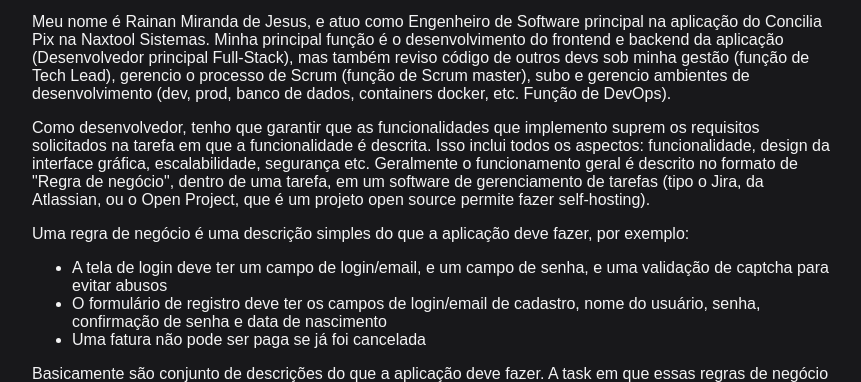
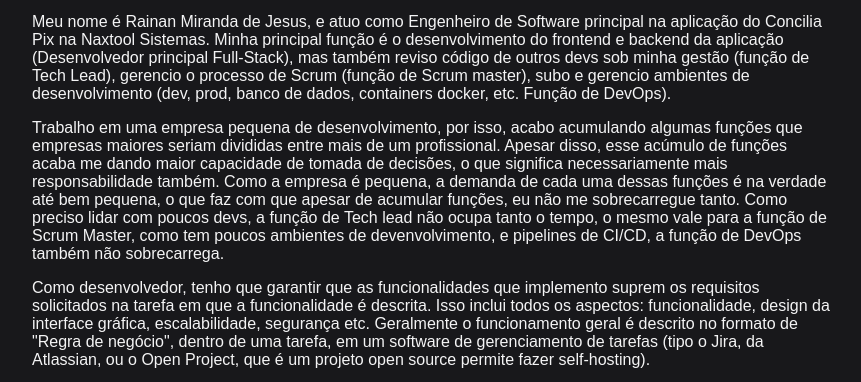
Before and after one commit to rainanDeveloper/text-for-students, a website: page dist/index.html in a window 1280 px wide. Shown: the part 357-739 px from the top of the page, without its empty margins (208-1069 px from the left). Drawn offline with Linux system fonts and the light colour scheme.

Commit message:
feat: added more text

```diff
--- a/dist/index.html
+++ b/dist/index.html
@@ -21,6 +21,7 @@
 <h2>Lead Software Engineer (Full-Stack / DevOps / Scrum Master)</h2>
 <hr>
 <p>Meu nome é Rainan Miranda de Jesus, e atuo como Engenheiro de Software principal na aplicação do Concilia Pix na Naxtool Sistemas. Minha principal função é o desenvolvimento do frontend e backend da aplicação (Desenvolvedor principal Full-Stack), mas também reviso código de outros devs sob minha gestão (função de Tech Lead), gerencio o processo de Scrum (função de Scrum master), subo e gerencio ambientes de desenvolvimento (dev, prod, banco de dados, containers docker, etc. Função de DevOps).</p>
+<p>Trabalho em uma empresa pequena de desenvolvimento, por isso, acabo acumulando algumas funções que empresas maiores seriam divididas entre mais de um profissional. Apesar disso, esse acúmulo de funções acaba me dando maior capacidade de tomada de decisões, o que significa necessariamente mais responsabilidade também. Como a empresa é pequena, a demanda de cada uma dessas funções é na verdade até bem pequena, o que faz com que apesar de acumular funções, eu não me sobrecarregue tanto. Como preciso lidar com poucos devs, a função de Tech lead não ocupa tanto o tempo, o mesmo vale para a função de Scrum Master, como tem poucos ambientes de devenvolvimento, e pipelines de CI/CD, a função de DevOps também não sobrecarrega.</p>
 <p>Como desenvolvedor, tenho que garantir que as funcionalidades que implemento suprem os requisitos solicitados na tarefa em que a funcionalidade é descrita. Isso inclui todos os aspectos: funcionalidade, design da interface gráfica, escalabilidade, segurança etc. Geralmente o funcionamento geral é descrito no formato de &quot;Regra de negócio&quot;, dentro de uma tarefa, em um software de gerenciamento de tarefas (tipo o Jira, da Atlassian, ou o Open Project, que é um projeto open source permite fazer self-hosting).</p>
 <p>Uma regra de negócio é uma descrição simples do que a aplicação deve fazer, por exemplo:</p>
 <ul>
```
Also changed, not shown: README.md.
